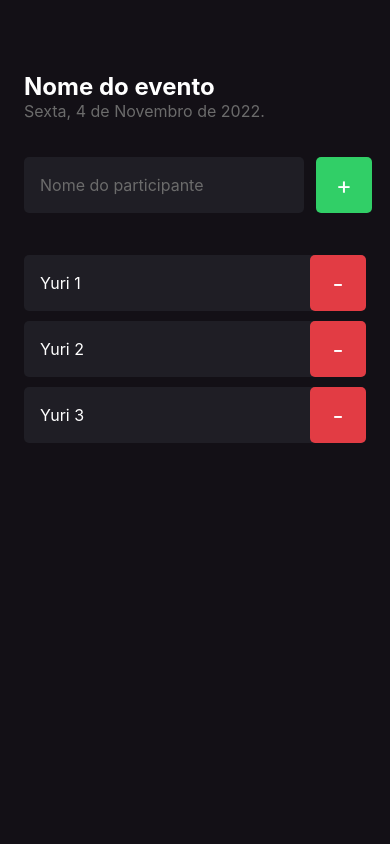
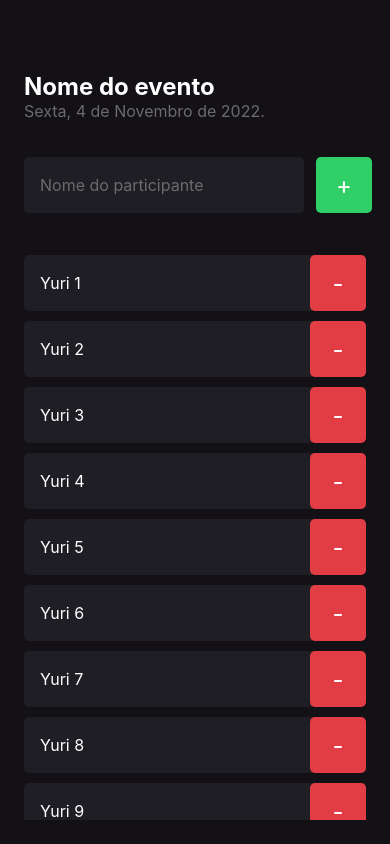
Before and after one commit to yuricavalini/imhere, a React Native app: screen / in a window 390 px wide. Built offline with nearby package versions, Linux system fonts and the light colour scheme.

Commit message:
feat(imhere): add Scrollview to participants list

```diff
--- a/src/screens/Home/index.tsx
+++ b/src/screens/Home/index.tsx
@@ -1,10 +1,12 @@
-import { Text, TextInput, TouchableOpacity, View } from 'react-native'
+import { ScrollView, Text, TextInput, TouchableOpacity, View } from 'react-native'
 
 import { Participant } from '../components/Participant'
 
 import { styles } from './styles'
 
 export function Home(): JSX.Element {
+  const participants = ['Yuri 1', 'Yuri 2', 'Yuri 3', 'Yuri 4', 'Yuri 5', 'Yuri 6', 'Yuri 7', 'Yuri 8', 'Yuri 9', 'Yuri 10']
+
   function handleParticipantAdd(): void {
     console.log('Você clicou no botão de Adicionar!')
   }
@@ -37,7 +39,21 @@ export function Home(): JSX.Element {
         </TouchableOpacity>
       </View>
 
-      <Participant
+      <ScrollView showsVerticalScrollIndicator={false}>
+      {
+        (participants.length > 0)
+          ? participants.map((participant) => (
+        <Participant
+          key={Math.random()}
+          name={participant}
+          onRemove={() => handleParticipantRemove(participant)}
+        />
+          ))
+          : null
+      }
+      </ScrollView>
+
+      {/* <Participant
       name="Yuri 1"
       onRemove={() => handleParticipantRemove('Yuri') }
       />
@@ -48,7 +64,7 @@ export function Home(): JSX.Element {
       <Participant
       name="Yuri 3"
       onRemove={() => handleParticipantRemove('Yuri 3') }
-      />
+      /> */}
     </View>
   )
 }
```
